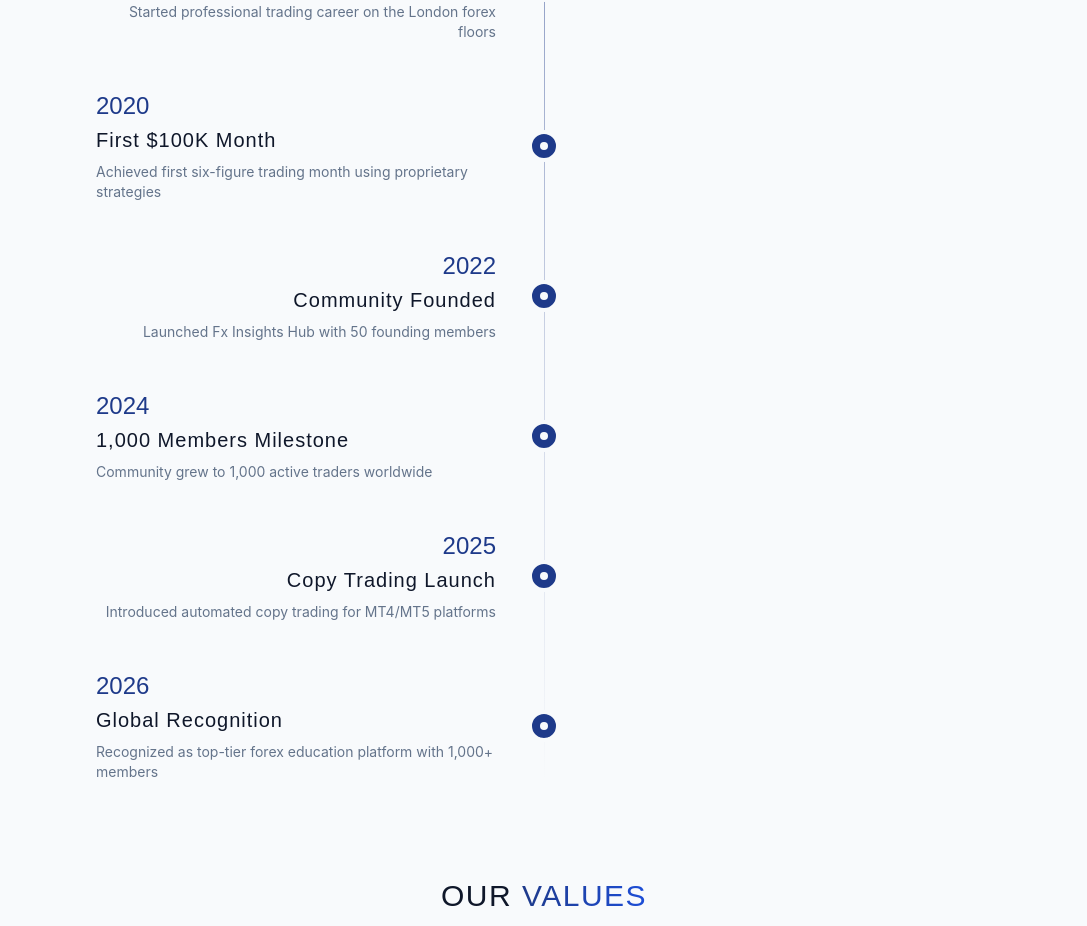
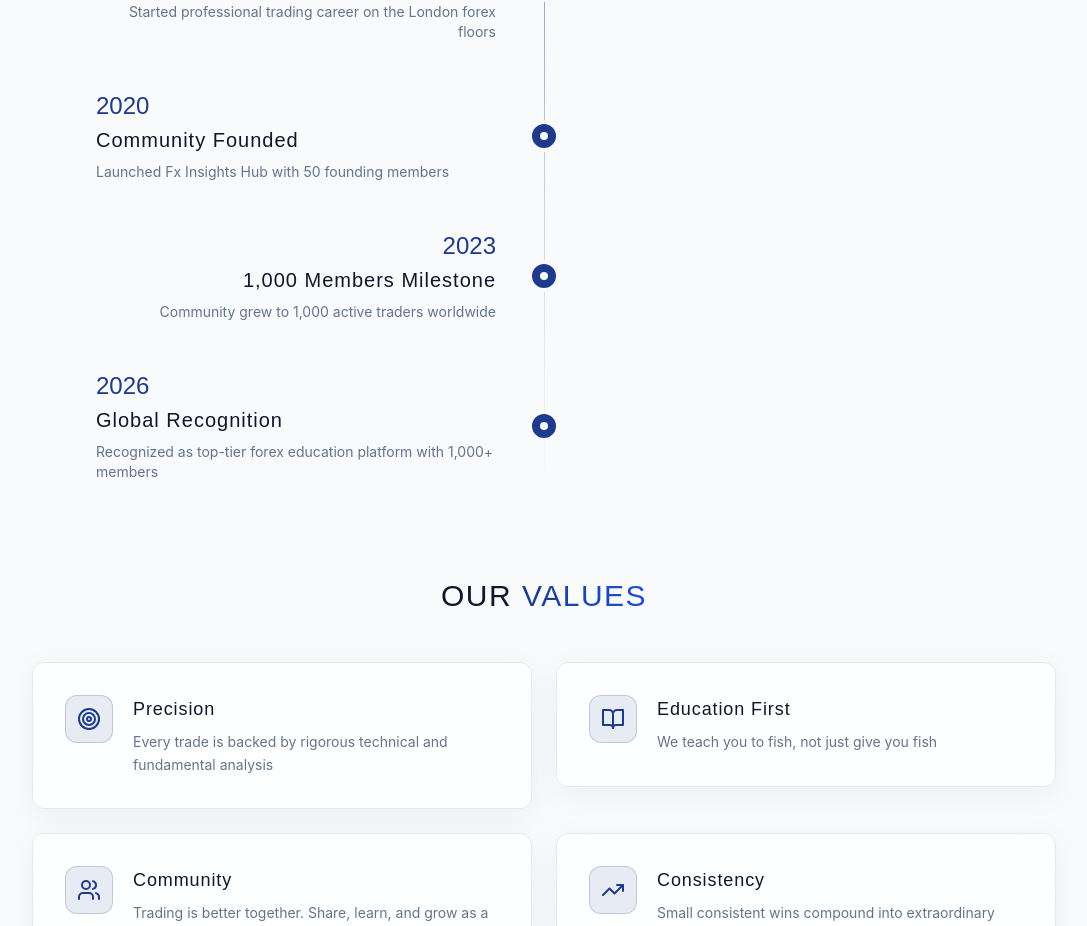
Before and after one commit to Johnson1211/fx-insights-hub, a Next.js app: page /about in a window 1280 px wide. Shown: the part 788-1714 px from the top of the page, without its empty margins (96-1183 px from the left). Built offline with nearby package versions, Linux system fonts and the light colour scheme; no server answers.

Commit message:
Remove 2012, 2015, and Copy Trading Launch milestones

```diff
--- a/app/(public)/about/page.tsx
+++ b/app/(public)/about/page.tsx
@@ -6,10 +6,8 @@ import { Award, TrendingUp, Users, Globe, BookOpen, Target } from "lucide-react"
 
 const milestones = [
   { year: "2018", title: "Trading Journey Begins", description: "Started professional trading career on the London forex floors" },
-  { year: "2020", title: "First $100K Month", description: "Achieved first six-figure trading month using proprietary strategies" },
-  { year: "2022", title: "Community Founded", description: "Launched Fx Insights Hub with 50 founding members" },
-  { year: "2024", title: "1,000 Members Milestone", description: "Community grew to 1,000 active traders worldwide" },
-  { year: "2025", title: "Copy Trading Launch", description: "Introduced automated copy trading for MT4/MT5 platforms" },
+  { year: "2020", title: "Community Founded", description: "Launched Fx Insights Hub with 50 founding members" },
+  { year: "2023", title: "1,000 Members Milestone", description: "Community grew to 1,000 active traders worldwide" },
   { year: "2026", title: "Global Recognition", description: "Recognized as top-tier forex education platform with 1,000+ members" },
 ];
 
```
